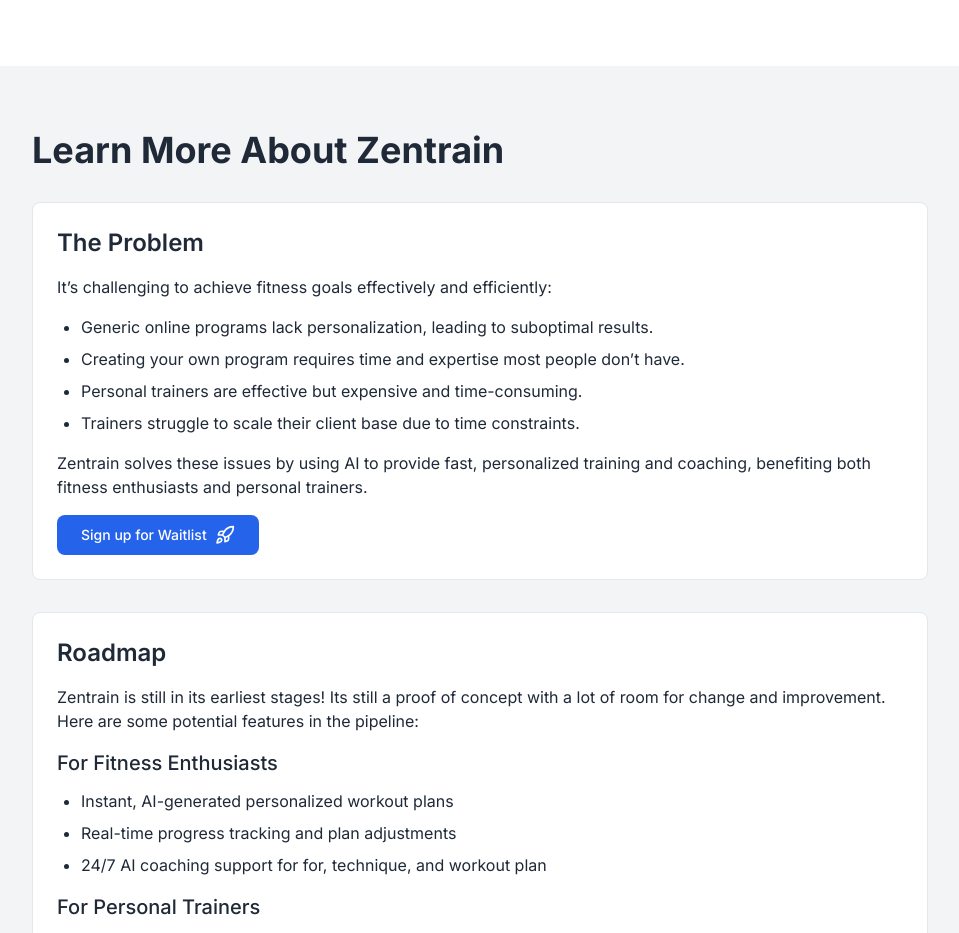
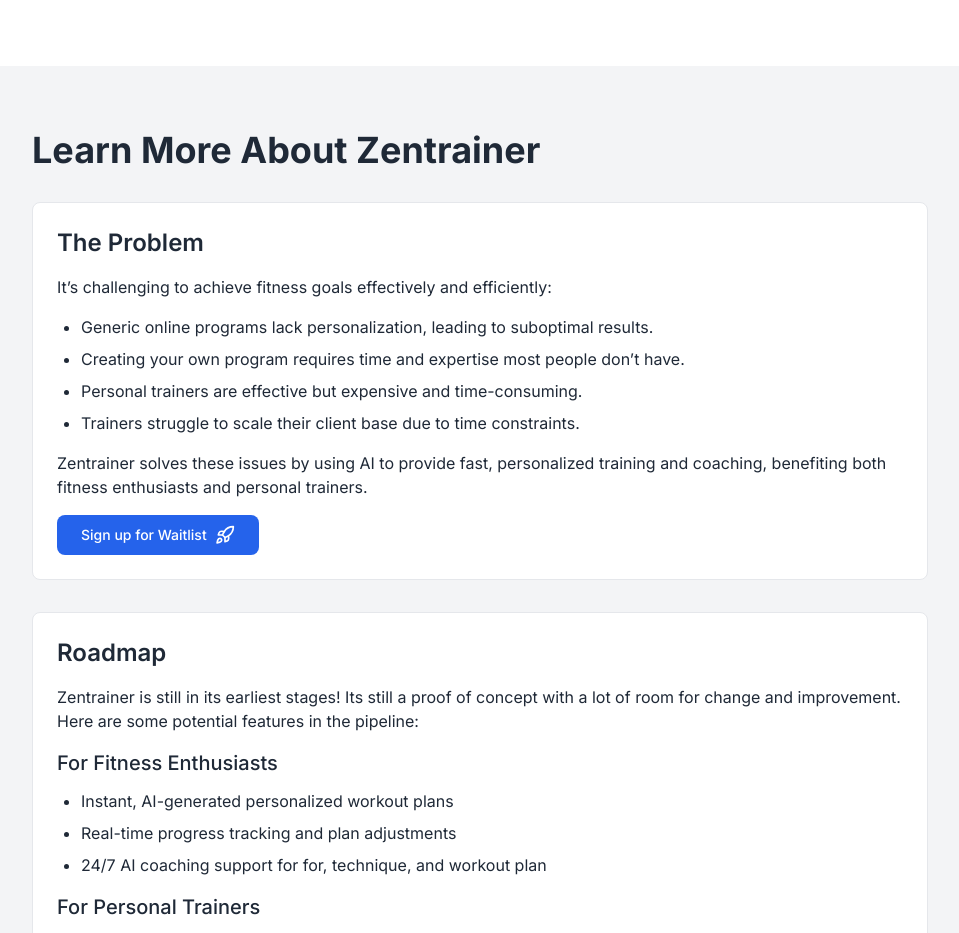
Before and after one commit to achen2089/practical-training, a Next.js app: page / in a window 1280 px wide. Shown: the part 1680-2613 px from the top of the page, without its empty margins (160-1119 px from the left). Built offline with nearby package versions, Linux system fonts and the light colour scheme.

Commit message:
change from zentrain to zentrainer

```diff
--- a/app/layout.tsx
+++ b/app/layout.tsx
@@ -5,7 +5,7 @@
 const inter = Inter({ subsets: ["latin"] });
 
 export const metadata: Metadata = {
-  title: "Zentrain",
+  title: "Zentrainer",
   description: "AI for personalized training and support",
 };
 
--- a/app/page.tsx
+++ b/app/page.tsx
@@ -87,7 +87,7 @@
 
       <section ref={learnMoreRef} className="bg-gray-100 p-8 md:p-16">
         <div className="max-w-4xl mx-auto">
-          <h2 className="text-4xl font-bold mb-8">Learn More About Zentrain</h2>
+          <h2 className="text-4xl font-bold mb-8">Learn More About Zentrainer</h2>
           <div className="bg-white border border-gray-200 rounded-lg p-6 mb-8">
             <h3 className="text-2xl font-semibold mb-4">The Problem</h3>
             <p className="mb-4">
@@ -100,7 +100,7 @@
               <li className="mb-2">Trainers struggle to scale their client base due to time constraints.</li>
             </ul>
             <p className="mb-4">
-              Zentrain solves these issues by using AI to provide fast, personalized training and coaching, benefiting both fitness enthusiasts and personal trainers.
+              Zentrainer solves these issues by using AI to provide fast, personalized training and coaching, benefiting both fitness enthusiasts and personal trainers.
             </p>
             <WaitList buttonClassName="px-6 py-3 bg-blue-600 text-white rounded-lg hover:bg-blue-700 transition-colors duration-200 flex items-center justify-center" />
           </div>
@@ -108,7 +108,7 @@
           <div className="bg-white border border-gray-200 rounded-lg p-6 mb-8">
             <h3 className="text-2xl font-semibold mb-4">Roadmap</h3>
             <p className="mb-4">
-              Zentrain is still in its earliest stages! Its still a proof of concept with a lot of room for change and improvement. Here are some potential features in the pipeline:
+              Zentrainer is still in its earliest stages! Its still a proof of concept with a lot of room for change and improvement. Here are some potential features in the pipeline:
             </p>
             <h4 className="text-xl font-medium mb-3">For Fitness Enthusiasts</h4>
             <ul className="list-disc pl-6 mb-4">
```
